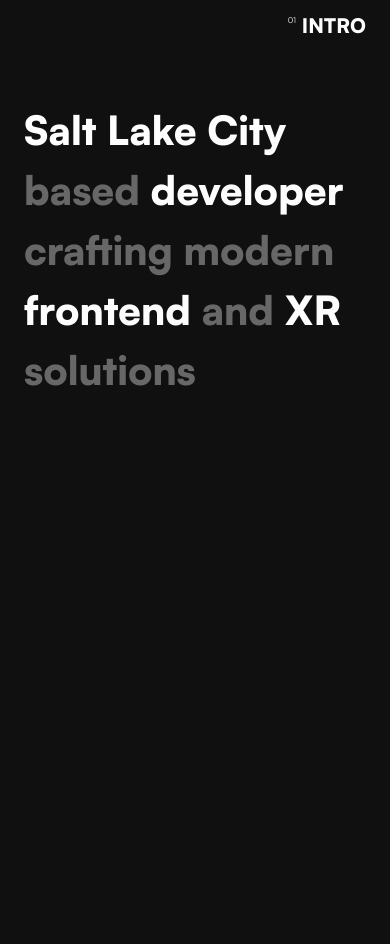
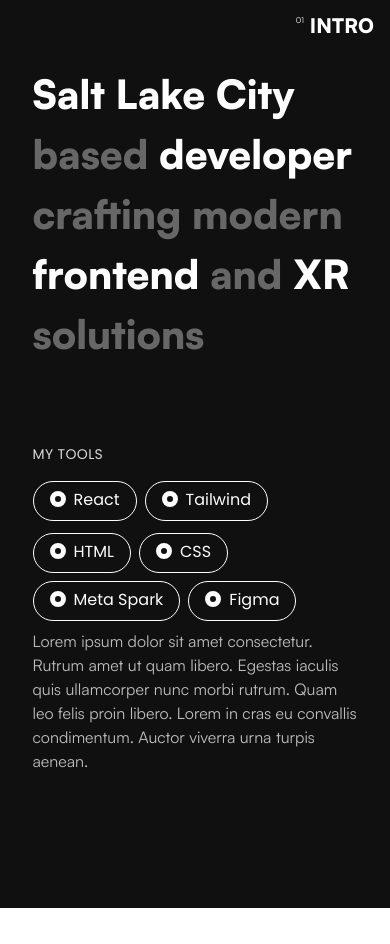
Before and after one commit to mackaykillian/portfolio, a React (Create React App) app: page / in a window 390 px wide. After the commit the page ends 908 px from the top, so only its background shows below. Built offline with nearby package versions, Linux system fonts and the light colour scheme.

Commit message:
SkillItem added, layout made responsive

```diff
--- a/src/App.jsx
+++ b/src/App.jsx
@@ -20,13 +20,15 @@ export default function App() {
   const xxlScreen = useMediaQuery({ minWidth: 1536 });
 
   return (
-    <div className="app">
-      <div className="flex flex-col bg-neutral-900 px-6 sm:px-8 lg:flex-row lg:px-10 xl:px-20">
-        <div className="w-full pb-4 pt-4 sm:pb-6 sm:pt-6 lg:w-3/12 lg:pb-0 lg:pt-16">
+    <div className="app bg-neutral-900">
+      <div className="">
+        <div className="fixed top-0 w-full pb-4 pr-4 pt-4 sm:pb-6 sm:pr-6 sm:pt-6 lg:h-screen lg:w-3/12 lg:pb-0 lg:pl-10 lg:pt-20 xl:pl-20">
           {lgScreen ? <Navigation size="lg" /> : <Navigation size="sm" />}
         </div>
-        <div className="mx-auto w-full pt-12 sm:w-10/12 lg:w-9/12 lg:pt-16">
-          <SummarySection />
+        <div className="w-full lg:flex lg:flex-row lg:justify-end">
+          <div className="mx-auto w-10/12 pt-16 lg:mx-0 lg:w-9/12 lg:pr-10">
+            <SummarySection />
+          </div>
         </div>
       </div>
     </div>
--- /dev/null
+++ b/src/components/SkillItem.jsx
@@ -0,0 +1,27 @@
+import { FontAwesomeIcon } from "@fortawesome/react-fontawesome";
+import { faCircleDot } from "@fortawesome/free-solid-svg-icons";
+
+const textStyle = {
+  sm: "text-[16px]",
+  lg: "text-[20px]",
+};
+
+function SkillItem({ size, label, logo }) {
+  return (
+    <div
+      className={`flex w-fit flex-row space-x-2 rounded-full border-[1px] border-neutral-100 px-4 pb-2 pt-[6px] text-neutral-100 ${textStyle[size]}`}
+    >
+      <div className="">
+        <FontAwesomeIcon icon={faCircleDot} />
+      </div>
+      <div>{label}</div>
+    </div>
+  );
+}
+
+SkillItem.defaultProps = {
+  mode: "light",
+  size: "sm",
+};
+
+export default SkillItem;
--- a/src/views/SummarySection.jsx
+++ b/src/views/SummarySection.jsx
@@ -1,13 +1,79 @@
+import { useMediaQuery } from "react-responsive";
 import Navigation from "../components/Navigation";
+import SkillItem from "../components/SkillItem";
 
 function SummarySection() {
+  const xsScreen = useMediaQuery({ minWidth: 0 });
+  const smScreen = useMediaQuery({ minWidth: 640 });
+  const mdScreen = useMediaQuery({ minWidth: 768 });
+  const lgScreen = useMediaQuery({ minWidth: 1024 });
+  const xlScreen = useMediaQuery({ minWidth: 1280 });
+  const xxlScreen = useMediaQuery({ minWidth: 1536 });
+
   return (
-    <div className="flex h-screen w-full flex-row">
-      <div className="font-display text-[40px] font-black text-neutral-700 sm:text-[48px] xl:text-[60px]">
+    <div className="h-screen w-full">
+      <div className="font-display mb-20 text-[40px] font-black text-neutral-700 sm:mb-40 sm:text-[48px] xl:text-[60px]">
         <span className="text-neutral-100">Salt Lake City</span> based{" "}
         <span className="text-neutral-100">developer</span> crafting modern{" "}
         <span className="text-neutral-100">frontend</span> and{" "}
         <span className="text-neutral-100">XR</span> solutions
+      </div>
+      <div className="md:flex md:flex-row md:space-x-20">
+        <div className="md:w-1/2">
+          <div className="mb-4 text-[14px] uppercase tracking-wide text-neutral-400 sm:mb-8 sm:text-[16px]">
+            My Tools
+          </div>
+          <div className="flex flex-row flex-wrap">
+            <div className="mb-2 mr-2">
+              <SkillItem
+                size={lgScreen ? "lg" : "sm"}
+                label="React"
+                logo="react"
+              />
+            </div>
+            <div className="mb-3 mr-2">
+              <SkillItem
+                size={lgScreen ? "lg" : "sm"}
+                label="Tailwind"
+                logo="react"
+              />
+            </div>
+            <div className="mb-2 mr-2">
+              <SkillItem
+                size={lgScreen ? "lg" : "sm"}
+                label="HTML"
+                logo="react"
+              />
+            </div>
+            <div className="mb-2 mr-2">
+              <SkillItem
+                size={lgScreen ? "lg" : "sm"}
+                label="CSS"
+                logo="react"
+              />
+            </div>
+            <div className="mb-2 mr-2">
+              <SkillItem
+                size={lgScreen ? "lg" : "sm"}
+                label="Meta Spark"
+                logo="react"
+              />
+            </div>
+            <div className="mb-2 mr-2">
+              <SkillItem
+                size={lgScreen ? "lg" : "sm"}
+                label="Figma"
+                logo="react"
+              />
+            </div>
+          </div>
+        </div>
+        <div className="font-display text-neutral-500 md:w-1/3">
+          Lorem ipsum dolor sit amet consectetur. Rutrum amet ut quam libero.
+          Egestas iaculis quis ullamcorper nunc morbi rutrum. Quam leo felis
+          proin libero. Lorem in cras eu convallis condimentum. Auctor viverra
+          urna turpis aenean.
+        </div>
       </div>
     </div>
   );
```
